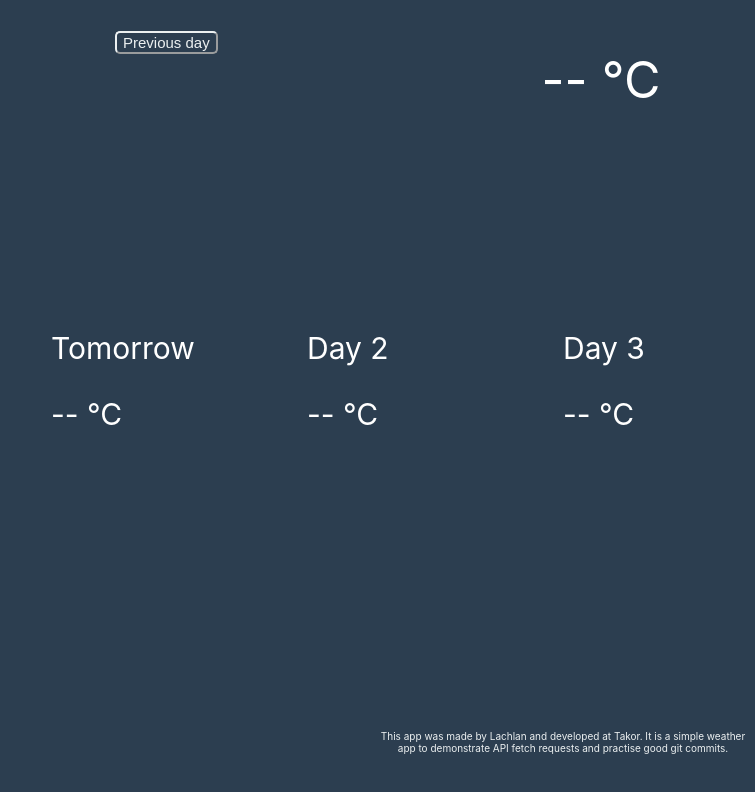
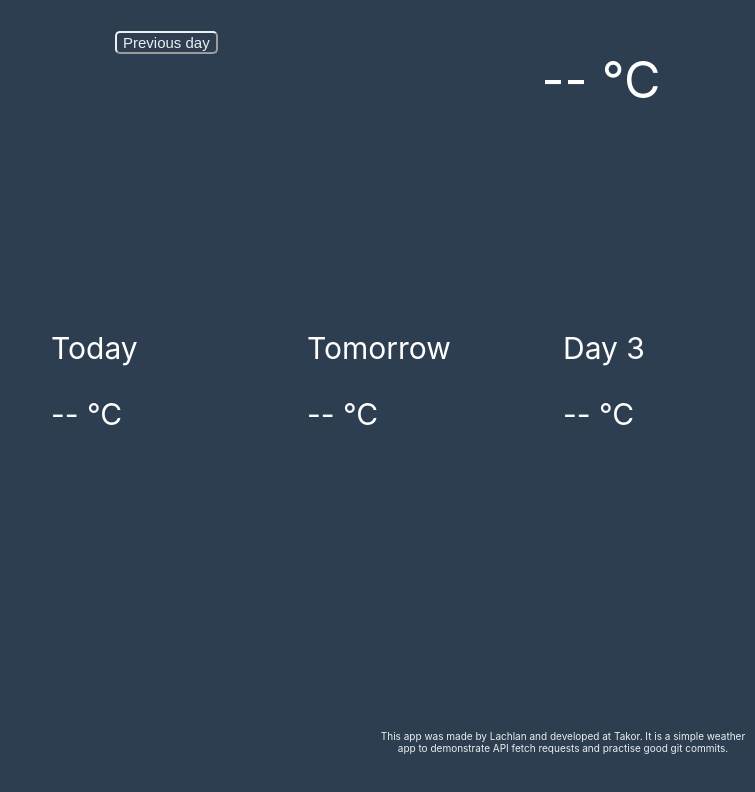
Before and after one commit to ForsakenIdol/my-weather-app, a React (Create React App) app: page / in a window 1280 px wide. Shown: the top 792 px of the page, without its empty margins (525-1280 px from the left). Built offline with nearby package versions, Linux system fonts and the light colour scheme.

Commit message:
changed App to a class, added constructor with state variables for forcast

```diff
--- a/src/App.js
+++ b/src/App.js
@@ -1,12 +1,25 @@
 import React from 'react';
 import './App.css';
 
-function App() {
+class App extends React.Component {
+  constructor(props) {
+    super(props);
+    this.state = {
+      /* Forecast variables */
+      day1: null,
+      day2: null,
+      day3: null,
+      day4: null,
+      day5: null
+    }
+  }
+
+  render() {
     return (
       <html class="weather-app">
         <header class="weather-today">
           <div class="headcolumn">
-          {/* These buttons should move the forecast forward or back a day in the week.
+            {/* This button should move the big forecast back a day in the week.
               * Does nothing if user tries to move to yesterday.
               */}
             <button onClick={() => {console.log("something")}} class="nav-button">Previous day</button>
@@ -15,16 +28,19 @@ function App() {
             <p>-- °C</p> {/* Replace this later with the data from the api */}
           </div>
           <div class="headcolumn">
+            {/* This button should move the big forecast forward a day in the week.
+              * Does nothing if user tries to move past day 5.
+              */}
             <button onClick={() => {console.log("something")}}  class="nav-button">Next day</button>
           </div>
         </header>
         <body class="weather-later">
               <div class="bodycolumn">
-              <p>Tomorrow</p>
+                <p>Today</p>
                 <p>-- °C</p>
               </div>
               <div class="bodycolumn">
-              <p>Day 2</p>
+                <p>Tomorrow</p>
                 <p>-- °C</p>
               </div>
               <div class="bodycolumn">
@@ -49,5 +65,6 @@ function App() {
       </html>
     );
   }
+}
 
 export default App;
```
Lines whose indentation alone changed are shown as unchanged.
